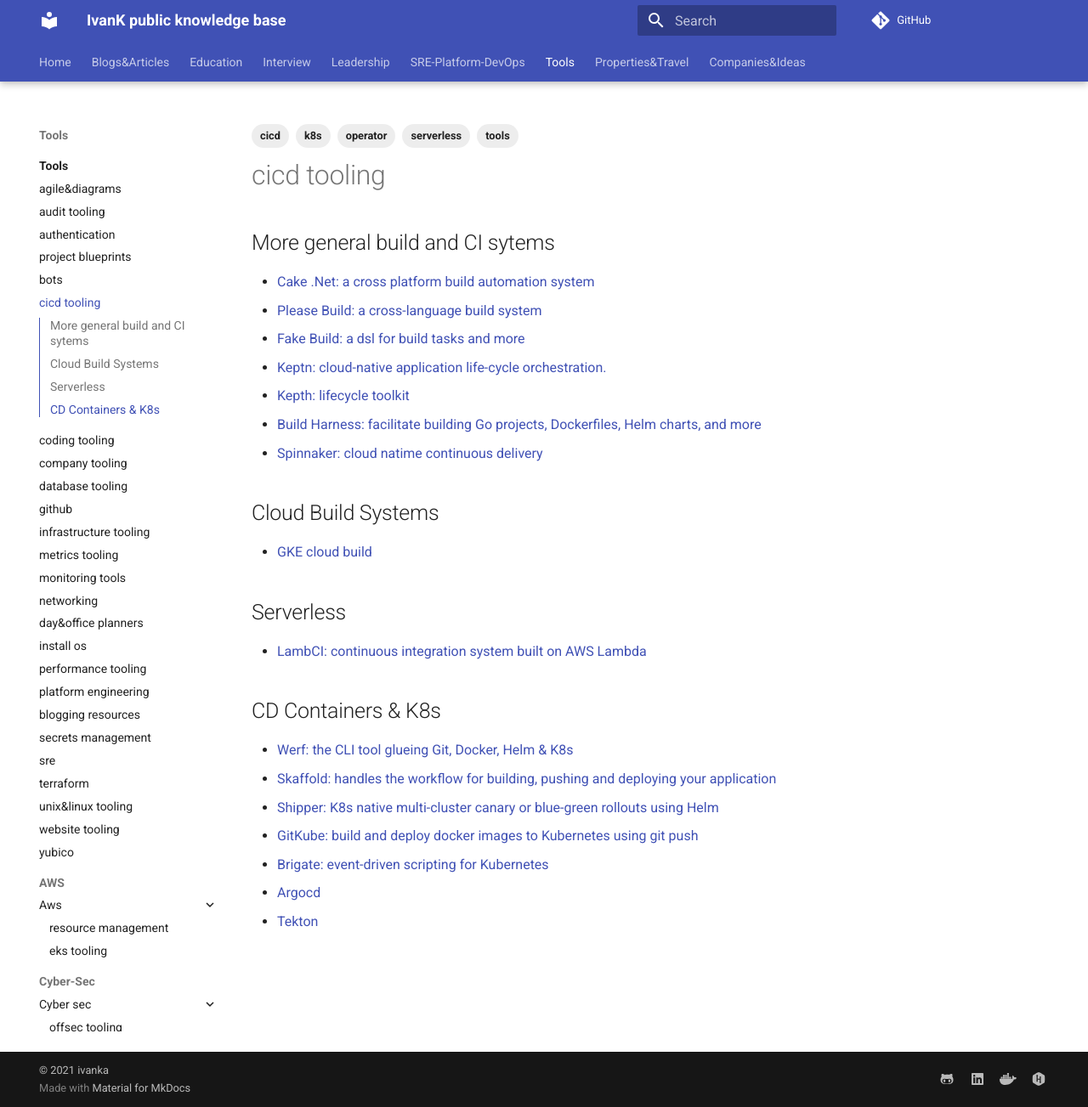
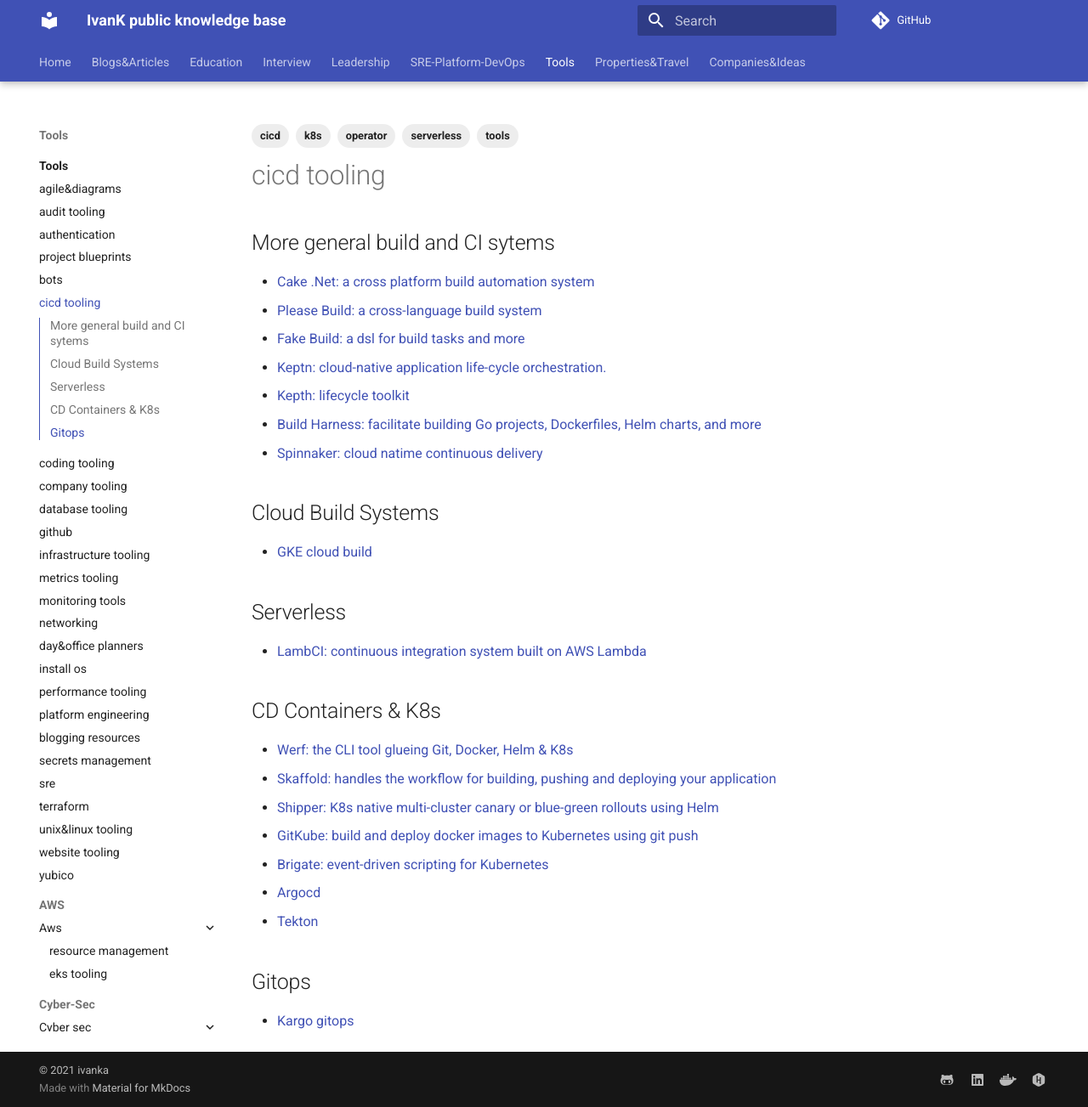
Before and after one commit to ivankatliarchuk/knowledge-base, an MkDocs documentation site: the page built from docs/tools/cicd.md, in a window 1280 px wide and 1303 px high. Shown: the whole window at 85% size. Built offline with MkDocs 1.6.1 and Material for MkDocs 9.7.7, drawn with Linux system fonts in a browser that asks for light colours; comment, search, counter and statistics services are not loaded.

Commit message:
added gitops platform
Signed-off-by: ivan katliarchuk <ivan.katliarchuk@gmail.com>

```diff
--- a/docs/tools/cicd.md
+++ b/docs/tools/cicd.md
@@ -36,6 +36,11 @@
 - [Argocd](https://argoproj.github.io/argo-cd/){:target="_blank"}
 - [Tekton](https://github.com/tektoncd){:target="_blank"}
 
+
+## Gitops
+
+- [Kargo gitops](https://github.com/gofogo/kargo)
+
 <!-- resources -->
 
 [gke-cloud-build]: https://github.com/GoogleCloudPlatform/gke-gitops-tutorial-cloudbuild
```
Also changed, not shown: docs/sre-platform-devops/architecture-notes/references-architecture.md (+0 -1 lines), docs/tools/platforms.md (+1 -0 lines).
